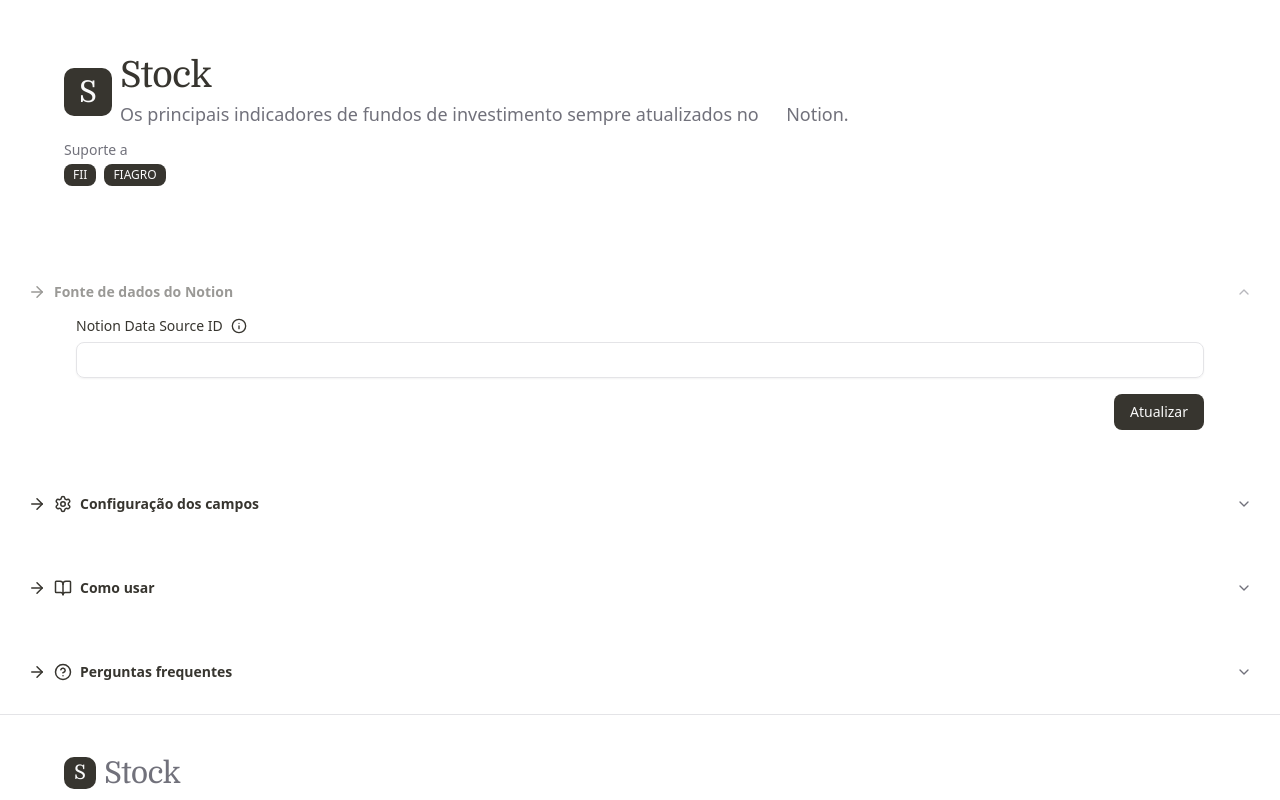
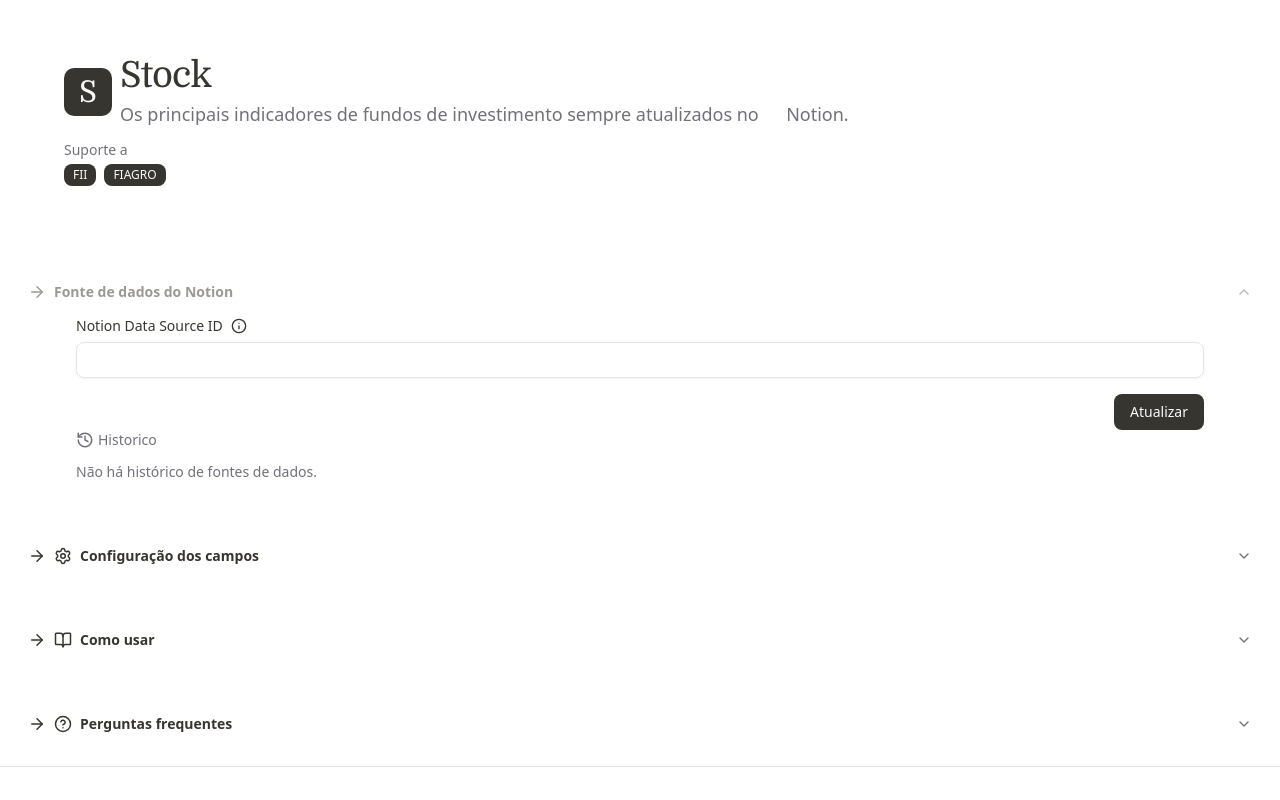
Before and after one commit to LuanRoger/stock-notion, a Next.js app in the folder apps/web/: page / in a window 1280 px wide. Shown: the top 800 px of the page. Built offline with nearby package versions, Linux system fonts and the light colour scheme; some icons are missing.

Commit message:
feat: create history list

```diff
--- /dev/null
+++ b/apps/web/src/components/data-source-history-item.tsx
@@ -0,0 +1,21 @@
+"use client";
+
+import { CopyIcon } from "lucide-react";
+import { Button } from "./ui/button";
+
+interface DataSourceHistoryItemProps {
+  dataSourceId: string;
+}
+
+export function DataSourceHistoryItem({
+  dataSourceId,
+}: DataSourceHistoryItemProps) {
+  return (
+    <li className="flex justify-between p-4">
+      {dataSourceId}
+      <Button variant="ghost" size="icon">
+        <CopyIcon />
+      </Button>
+    </li>
+  );
+}
--- /dev/null
+++ b/apps/web/src/components/notion-data-source-history.tsx
@@ -0,0 +1,39 @@
+"use client";
+
+import { DATA_SOURCE_HISTORY_KEY } from "@/constants/local-storage";
+import { getLocalStorage } from "@/utils/local-storage";
+import { HistoryIcon } from "lucide-react";
+import { useEffect, useState } from "react";
+import { DataSourceHistoryItem } from "./data-source-history-item";
+
+export function NotionDataSourceHistory() {
+  const [history, setHistory] = useState<string[] | null>([]);
+
+  useEffect(() => {
+    const storedOrder = getLocalStorage<string[]>(DATA_SOURCE_HISTORY_KEY);
+    setHistory(storedOrder);
+  }, []);
+
+  return (
+    <div>
+      <span className="inline-flex gap-1 items-center text-muted-foreground">
+        <HistoryIcon size={18} />
+        <h3>Historico</h3>
+      </span>
+      {history ? (
+        <ul className="flex flex-col divide-y">
+          {history.map((dataSourceId) => (
+            <DataSourceHistoryItem
+              key={dataSourceId}
+              dataSourceId={dataSourceId}
+            />
+          ))}
+        </ul>
+      ) : (
+        <p className="text-sm text-muted-foreground mt-2">
+          Não há histórico de fontes de dados.
+        </p>
+      )}
+    </div>
+  );
+}
--- a/apps/web/src/components/section-item.tsx
+++ b/apps/web/src/components/section-item.tsx
@@ -6,7 +6,6 @@
   DEFAULT_NOTION_DATA_SOURCE_SECTION_KEY,
   DEFAULT_NOTION_SETTINGS_SECTION_KEY,
 } from "@/constants";
-import NotionDataSourceForm from "./notion-data-source-form";
 import SectionWrapper from "./section-wrapper";
 import { BookOpenIcon, CircleHelpIcon, SettingsIcon } from "lucide-react";
 import NotionSettingsForm from "./notion-settings-form";
@@ -15,6 +14,7 @@
 import { OrderKeys } from "@/types/order";
 import { ReactNode } from "react";
 import FaqSection from "./faq-section";
+import { UpdateNotionSection } from "./update-notion-section";
 
 interface SectionConfig {
   title: string;
@@ -28,7 +28,7 @@
     title: "Fonte de dados do Notion",
     collapsible: false,
     icon: null,
-    component: NotionDataSourceForm,
+    component: UpdateNotionSection,
   },
   [DEFAULT_NOTION_SETTINGS_SECTION_KEY]: {
     title: "Configuração dos campos",
--- /dev/null
+++ b/apps/web/src/components/update-notion-section.tsx
@@ -0,0 +1,11 @@
+import NotionDataSourceForm from "./notion-data-source-form";
+import { NotionDataSourceHistory } from "./notion-data-source-history";
+
+export function UpdateNotionSection() {
+  return (
+    <div className="flex flex-col">
+      <NotionDataSourceForm />
+      <NotionDataSourceHistory />
+    </div>
+  )
+}
--- a/apps/web/src/constants/local-storage.ts
+++ b/apps/web/src/constants/local-storage.ts
@@ -1,2 +1,3 @@
 export const NOTION_FIELDS_MAPPING_KEY = "notionFieldsMapping";
 export const SECTIONS_ORDER_KEY = "sectionsOrder";
+export const DATA_SOURCE_HISTORY_KEY = "dataSourceHistory";
```
